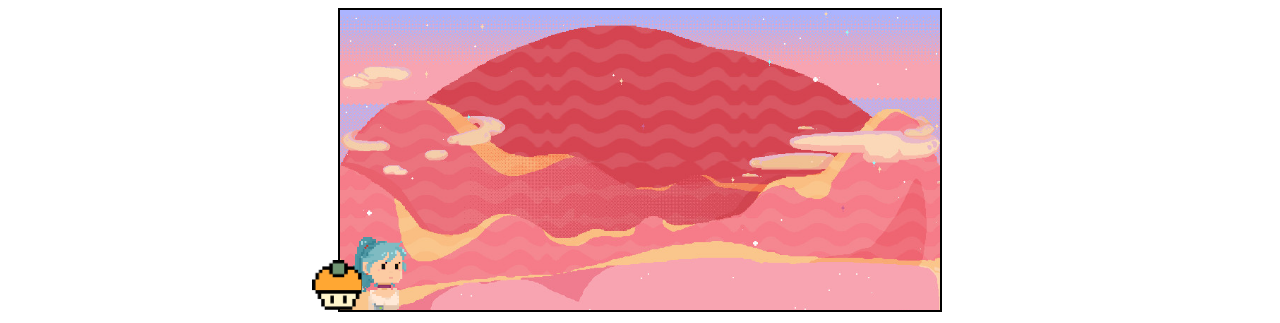
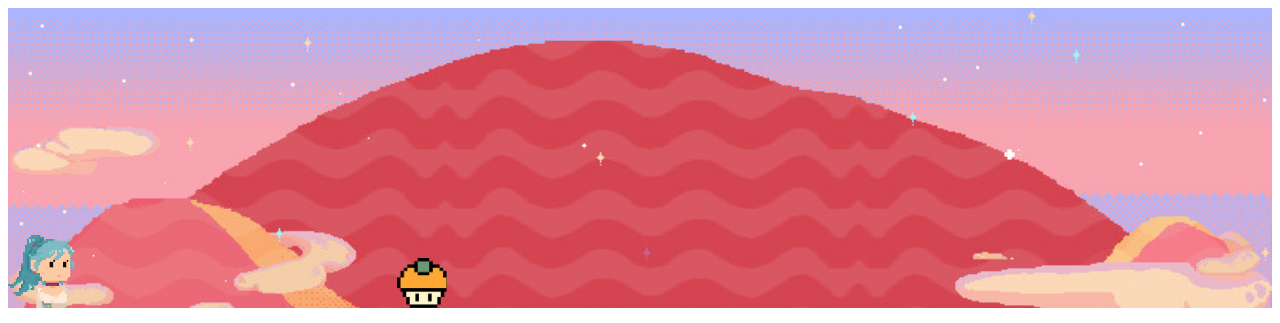
Before and after one commit to FernandaRKennedy/Browser-Game, a plain HTML site: page index.html in a window 1280 px wide. Shown: the top 323 px of the page. Drawn offline with Linux system fonts and the light colour scheme.

Commit message:
second commit

```diff
--- a/index.html
+++ b/index.html
@@ -3,7 +3,7 @@
 <head>
   <meta charset="UTF-8">
   <meta name="viewport" content="width=device-width, initial-scale=1.0">
-  <title>Dino Game</title>
+  <title>Kennedy Game</title>
   <link rel="stylesheet" href="style.css">
 </head>
 <body>
--- a/index.js
+++ b/index.js
@@ -15,13 +15,49 @@ document.addEventListener('keypress', () => {
   if (!character.classList.contains('jump-animation')) {
     jump();
   }
-});
+})
+
+
+setInterval(() => {
+  const characterTop = parseInt(window.getComputedStyle(character)
+    .getPropertyValue('top'));
+  const cupcakeLeft = parseInt(window.getComputedStyle(cupcake)
+    .getPropertyValue('left'));
+  score.innerText++;
+
+  if (cupcakeLeft < 0) {
+    cupcake.style.display = 'none';
+  } else {
+    cupcake.style.display = '';
+  }
+
+  if (cupcakeLeft < 50 && cupcakeLeft > 0 && characterTop > 150) {
+    alert("You got a score of: " + score.innerText +
+      "\n\nPlay again?");
+    location.reload();
+  }
+}, 50);
+
+
+
+
+
+
+
+
+
+
+
+
+
+// old code //
+
+
 
 
 // const character = document.getElementById("character");
 // const cupcake = document.getElementById("cupcake");
 // const score= documet.getElementById("score");
-//   //  debugger;
 // function jump(){
 // 	character.classList.add("jump-animation");
 // 	setTimeout=>
--- a/style.css
+++ b/style.css
@@ -1,9 +1,8 @@
 #score { text-align: center; }
 
 #game {
-  width: 600px;
+  width: ;
   height: 300px;
-  border: 2px solid black;
   margin: auto;
   background-image: url("assets/backgound.jpg");
   background-size: cover;
```
